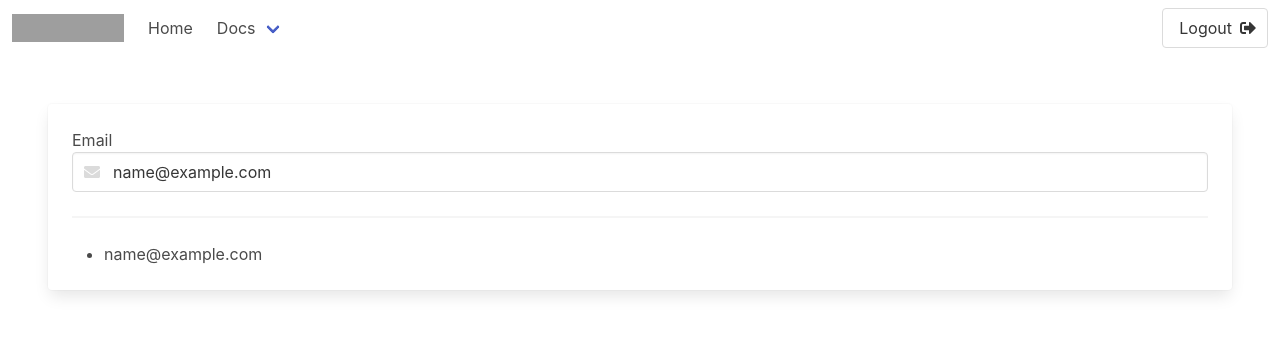
After one commit to ale-cci/demo-oauth-openid, a Flask app: template backend/templates/users.html.j2 in a window 1280 px wide. The commit adds this page. Shown: the top 337 px of the page. Run offline with Flask 2, Linux system fonts and the light colour scheme; the template is opened without the code that fills it: most values are stand-ins (such as "Sample title", 1, 10 or a date in 2020); grey boxes are pictures that could not be loaded.

Commit message:
Initial commit

```diff
--- a/backend/main.py
+++ b/backend/main.py
@@ -1,5 +1,6 @@
 import flask
 import auth
+from lib import flask_db
 
 app = flask.Flask(__name__)
 app.config.update(
@@ -18,9 +19,10 @@ def index():
 def login():
     return flask.render_template('login.html.j2')
 
+
 @app.route('/logout')
 def logout():
-    del flask.session.user_id
+    del flask.session['user_id']
     return flask.redirect(flask.url_for('login'))
 
 
@@ -32,8 +34,34 @@ def perform_login():
     email = flask.request.form['email']
     passwd = flask.request.form['password']
 
-    if user_id := auth.check_password(email, passwd):
-        flask.session['user_id'] = user_id
-        return flask.redirect(flask.url_for('index'))
+    try:
+        if user_id := auth.check_password(email, passwd):
+            flask.session['user_id'] = user_id
+            return flask.redirect(flask.url_for('index'))
+
+    except auth.AuthException as e:
+        flask.flash(('danger', str(e)))
 
     return flask.redirect(flask.url_for('login'))
+
+
+@app.route('/users')
+def users():
+    email_like = flask.request.args.get('email', '')
+    email_like = f'%{email_like}%'
+
+    users = flask_db.fetch_all('''
+    select id, email from users where email like %s limit 100
+    ''', (email_like,))
+
+
+    ctx = dict(flask.request.args)
+    ctx.update({
+        'users': users,
+    })
+    return flask.render_template('users.html.j2', **ctx)
+
+
+@app.route('/users/<int:user_id>')
+def user_detail(user_id):
+    return flask.render_template('user_detail.html.j2')
--- a/backend/templates/base.html.j2
+++ b/backend/templates/base.html.j2
@@ -5,6 +5,7 @@
     <meta name="viewport" content="width=device-width, initial-scale=1">
     <title>Hello Bulma!</title>
     <link rel="stylesheet" href="https://cdn.jsdelivr.net/npm/bulma@0.9.1/css/bulma.min.css">
+    <link rel="stylesheet" href="https://cdnjs.cloudflare.com/ajax/libs/font-awesome/5.15.2/css/all.min.css" integrity="sha512-HK5fgLBL+xu6dm/Ii3z4xhlSUyZgTT9tuc/hSrtw6uzJOvgRr2a9jyxxT1ely+B+xFAmJKVSTbpM/CuL7qxO8w==" crossorigin="anonymous" />
   </head>
   <body>
     <div class="content">
--- /dev/null
+++ b/backend/templates/fragments/navbar.html.j2
@@ -0,0 +1,50 @@
+  <nav class="navbar is-transparent">
+    <div class="navbar-brand">
+      <a class="navbar-item" href="https://bulma.io">
+        <img src="https://bulma.io/images/bulma-logo.png" alt="Bulma: a modern CSS framework based on Flexbox" width="112" height="28">
+      </a>
+      <div class="navbar-burger" data-target="navbarExampleTransparentExample">
+        <span></span>
+        <span></span>
+        <span></span>
+      </div>
+    </div>
+
+    <div id="navbarExampleTransparentExample" class="navbar-menu">
+      <div class="navbar-start">
+        <a class="navbar-item" href="{{ url_for('index') }} ">
+          Home
+        </a>
+        <div class="navbar-item has-dropdown is-hoverable">
+          <a class="navbar-link" href="https://bulma.io/documentation/overview/start/">
+            Docs
+          </a>
+          <div class="navbar-dropdown is-boxed">
+            <a class="navbar-item" href="https://bulma.io/documentation/overview/start/">
+              Profile
+            </a>
+            <a class="navbar-item" href="{{ url_for('logout') }}">
+              Logout
+            </a>
+          </div>
+        </div>
+      </div>
+
+      <div class="navbar-end">
+        <div class="navbar-item">
+          <div class="field is-grouped">
+            <p class="control">
+            <a class="button is-outlined" href="{{ url_for('logout') }} ">
+              <span>
+                Logout
+              </span>
+              <span class="icon">
+                <i class="fa fa-sign-out-alt"></i>
+              </span>
+            </a>
+            </p>
+          </div>
+        </div>
+      </div>
+    </div>
+  </nav>
--- /dev/null
+++ b/backend/templates/users.html.j2
@@ -0,0 +1,35 @@
+{% extends 'base.html.j2' %}
+{% block content %}
+  {% include 'fragments/navbar.html.j2' %}
+
+  <div class="content">
+    <div class="section">
+      <form method="GET">
+        <div class="card">
+          <div class="card-content">
+
+            <div class="field">
+              <label class="Label"> Email </label>
+
+              <div class="control has-icons-left has-icons-right">
+                <input class="input" name="email" placeholder="Email" value="{{email}}">
+                <span class="icon is-small is-left">
+                  <i class="fas fa-envelope"></i>
+                </span>
+              </div>
+            </div>
+
+            {% if users %}
+              <hr>
+              <ul>
+              {% for user in users %}
+                <li> {{ user.email}} </li>
+              {% endfor %}
+              </ul>
+            {% endif %}
+          </div>
+        </div>
+      </form>
+    </div>
+  </div>
+{% endblock %}
```
Also changed, not shown: backend/auth.py (+14 -6 lines), backend/lib/flask_db.py (+25 -4 lines), backend/templates/index.html.j2 (+14 -0 lines), backend/templates/login.html.j2 (+23 -10 lines), backend/templates/users_detail.html.j2 (added, +35 -0 lines), 1 other file.
